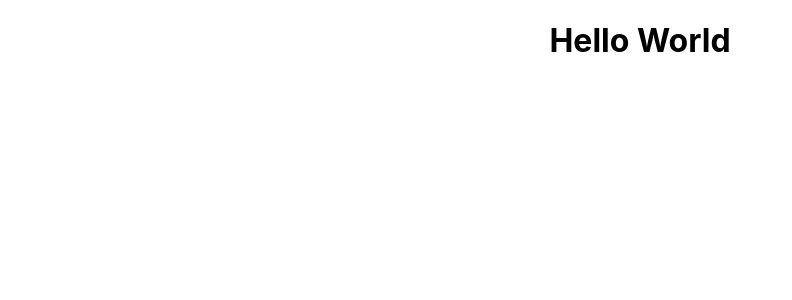
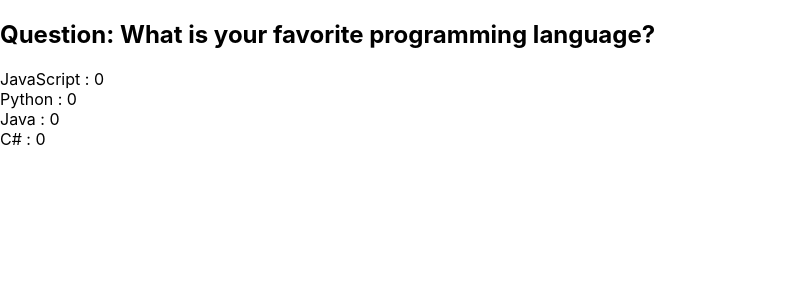
Before and after one commit to ameerparial/EADExam, a React (Create React App) app: page / in a window 1280 px wide. Shown: the top 300 px of the page, without its empty margins (0-792 px from the left). Built offline with nearby package versions, Linux system fonts and the light colour scheme.

Commit message:
Add PollDisplay Component

```diff
--- a/src/App.js
+++ b/src/App.js
@@ -1,11 +1,13 @@
 import './App.css';
 import HelloWorld from './Components/HelloWorld';
+import PollDisplay from './Components/PollDisplay';
 
 function App() {
   return (
-    <div className="App">
-      <HelloWorld/>
-    </div>
+    <>
+      <PollDisplay/>
+    </>
+
   );
 }
 
--- /dev/null
+++ b/src/Components/PollDisplay.js
@@ -0,0 +1,30 @@
+
+
+import React from 'react'
+
+function PollDisplay() {
+    const questionAnswers = {
+        "question": "What is your favorite programming language?",
+        "choices": [
+          { "id": 1, "label": "JavaScript", "votes": 0 },
+          { "id": 2, "label": "Python", "votes": 0 },
+          { "id": 3, "label": "Java", "votes": 0 },
+          { "id": 4, "label": "C#", "votes": 0 }
+        ]
+    }
+
+    return (
+        <>
+            <h2>Question: {questionAnswers.question}</h2>
+            {questionAnswers.choices.map(((choice, index)=>(
+                <div key={index}>{`${choice.label} : ${choice.votes}`}</div>
+            )))
+            }
+
+
+        </>
+
+    )
+}
+
+export default PollDisplay
```
